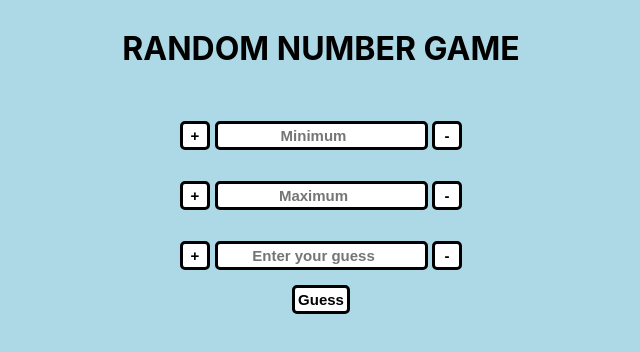
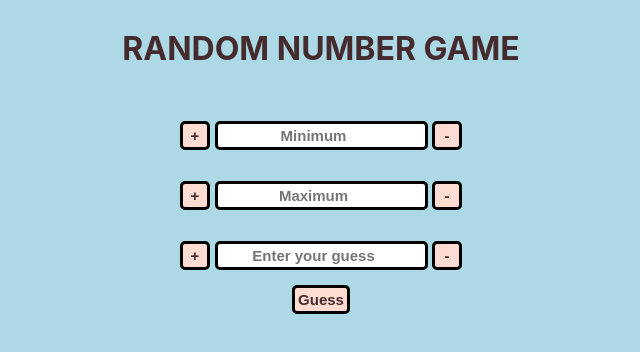
Before and after one commit to Brainstormed/randNumGame, a plain HTML site: page index.html in a window 1280 px wide. Shown: the whole page, without its empty margins (319-959 px from the left). Drawn offline with Linux system fonts and the light colour scheme.

Commit message:
Added button anims

```diff
--- a/style.css
+++ b/style.css
@@ -1,6 +1,7 @@
 html,
 body {
-  background-color: lightblue;
+  background-color: hsl(195, 53%, 79%);
+  color: hsl(355, 23%, 22%);
   font-family: -apple-system, BlinkMacSystemFont, "Segoe UI", Roboto, Oxygen,
     Ubuntu, Cantarell, "Open Sans", "Helvetica Neue", sans-serif;
   text-align: center;
@@ -22,12 +23,24 @@ input {
   padding: 0.2em;
   font-size: 15px;
   font-weight: 600;
-  background-color: white;
 }
 
 #from > input[type="button"],
 #to > input[type="button"],
 #game-numbers > input[type="button"] {
+  transition: all 100ms ease;
   width: 2em;
   min-width: fit-content;
+  background-color: hsl(14, 100%, 91%);
+  color: hsl(355, 23%, 22%);
 }
+
+input[type="button"]:hover {
+  transition: all 100ms ease;
+  transform: translateY(-8%);
+  background-color: hsl(14, 100%, 79%) !important;
+}
+
+#enter {
+  cursor: pointer;
+}
```
